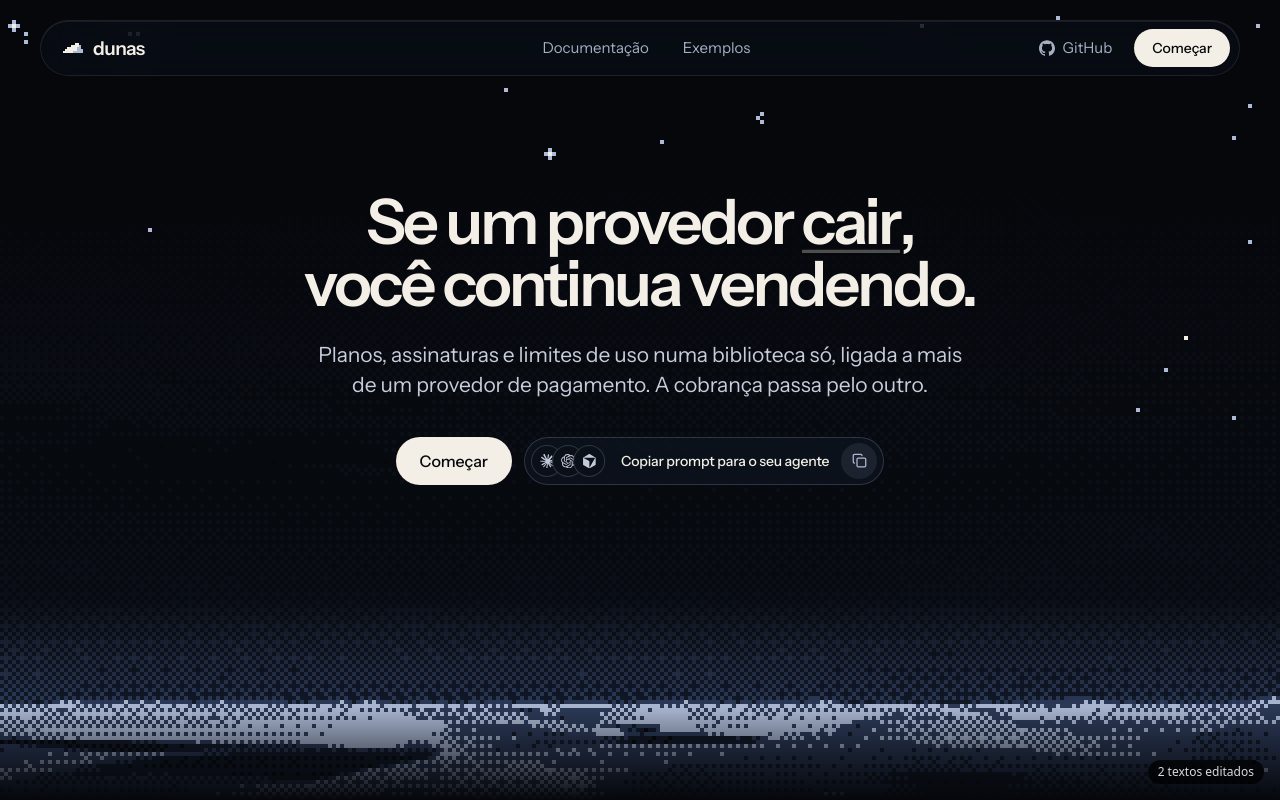
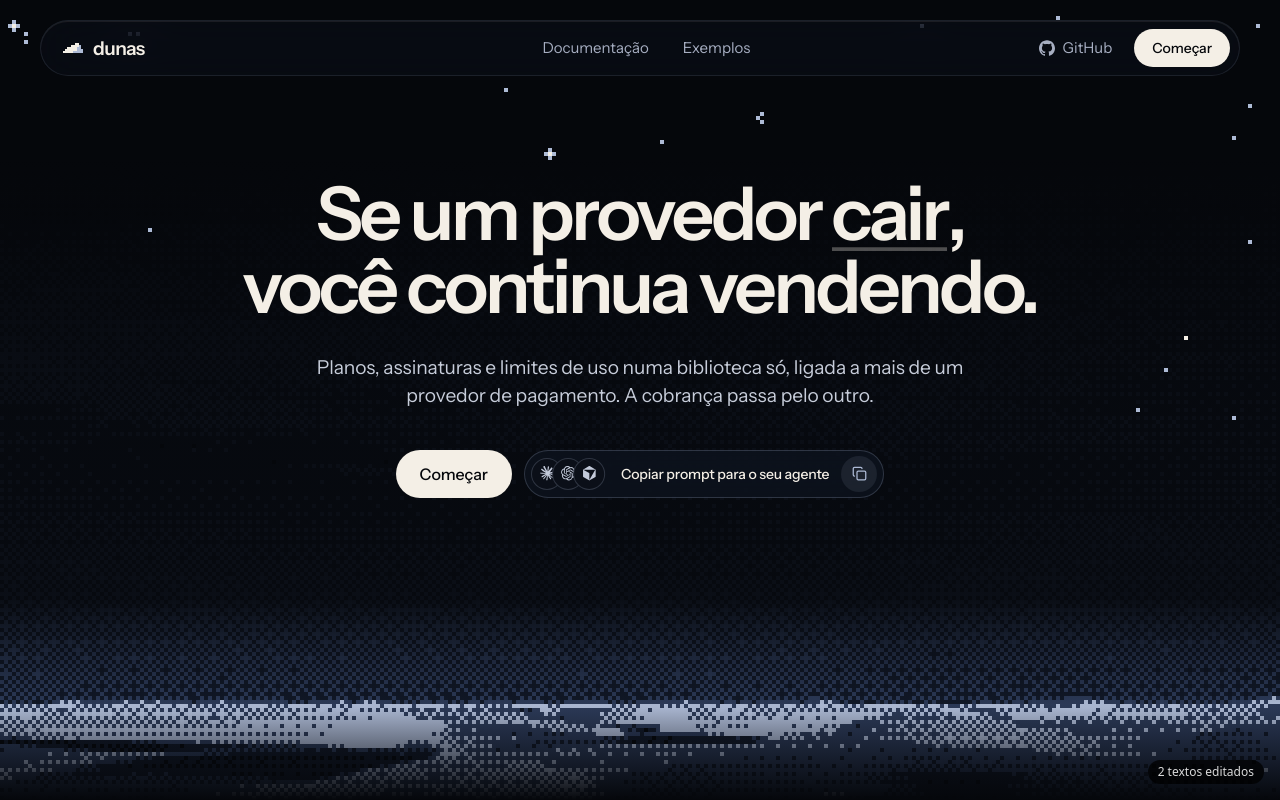
Before and after one commit to ThallesP/dunas, a Next.js app in the folder website/: page / in a window 1280 px wide. Shown: the top 800 px of the page. Built offline with nearby package versions, Linux system fonts and the light colour scheme.

Commit message:
Make the hero headline the largest type on the page
Co-Authored-By: Claude Opus 5.5 <noreply@anthropic.com>

```diff
--- a/website/app/(home)/hero/hero.module.css
+++ b/website/app/(home)/hero/hero.module.css
@@ -56,7 +56,9 @@
 
 .title {
   display: grid;
-  font: 600 clamp(40px, 4.9vw, 70px) / 0.98 var(--sans);
+  width: max-content;
+  max-width: calc(100vw - 48px);
+  font: 600 clamp(40px, 5.8vw, 92px) / 0.98 var(--sans);
   letter-spacing: -0.045em;
 }
 
@@ -131,8 +133,9 @@
 }
 
 .lede {
-  max-width: 660px;
-  margin-top: 26px;
+  max-width: 720px;
+  margin-top: 30px;
+  font-size: clamp(18px, 1.5vw, 23px);
   color: #c7cdda;
   text-wrap: pretty;
 }
@@ -142,7 +145,7 @@
   flex-wrap: wrap;
   justify-content: center;
   gap: 12px;
-  margin-top: 36px;
+  margin-top: 40px;
 }
 
 .chip {
@@ -220,6 +223,10 @@
     font-size: 28px;
   }
 
+  .titleLayer:not(.activeLayer) {
+    display: none;
+  }
+
   .swap {
     display: inline;
     white-space: normal;
```
